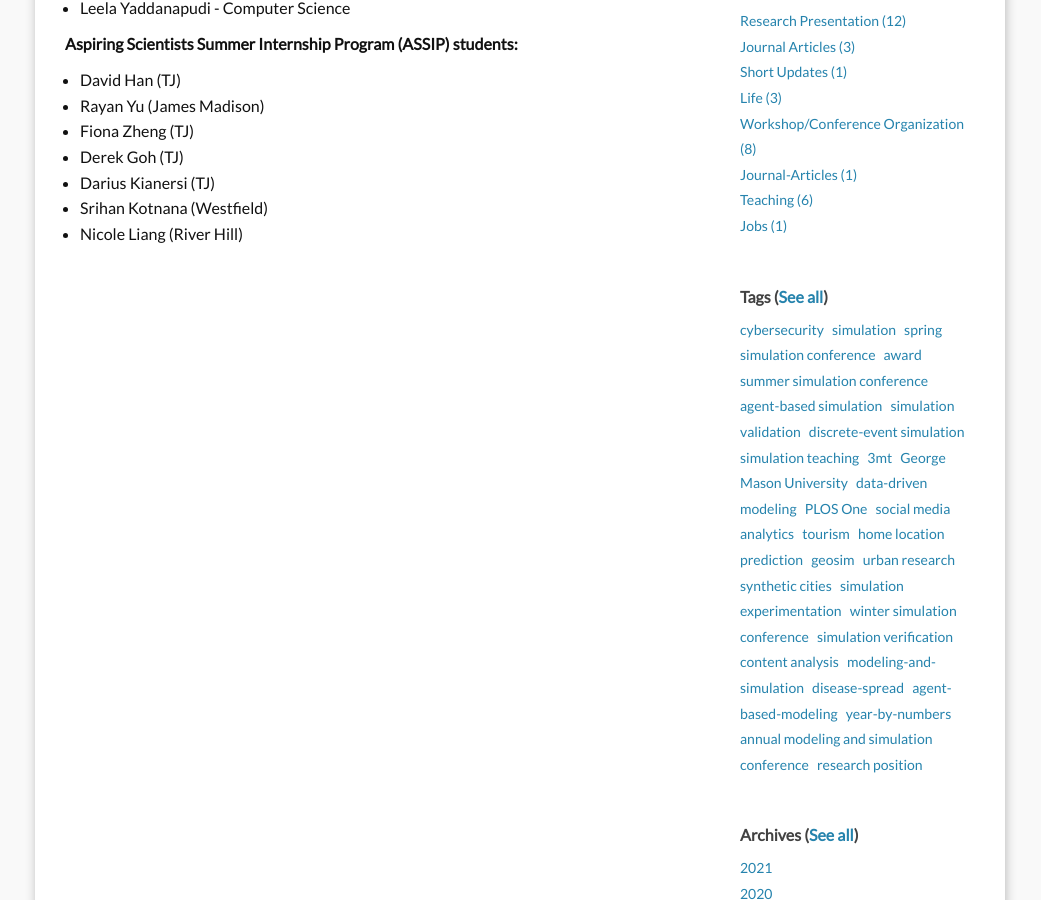
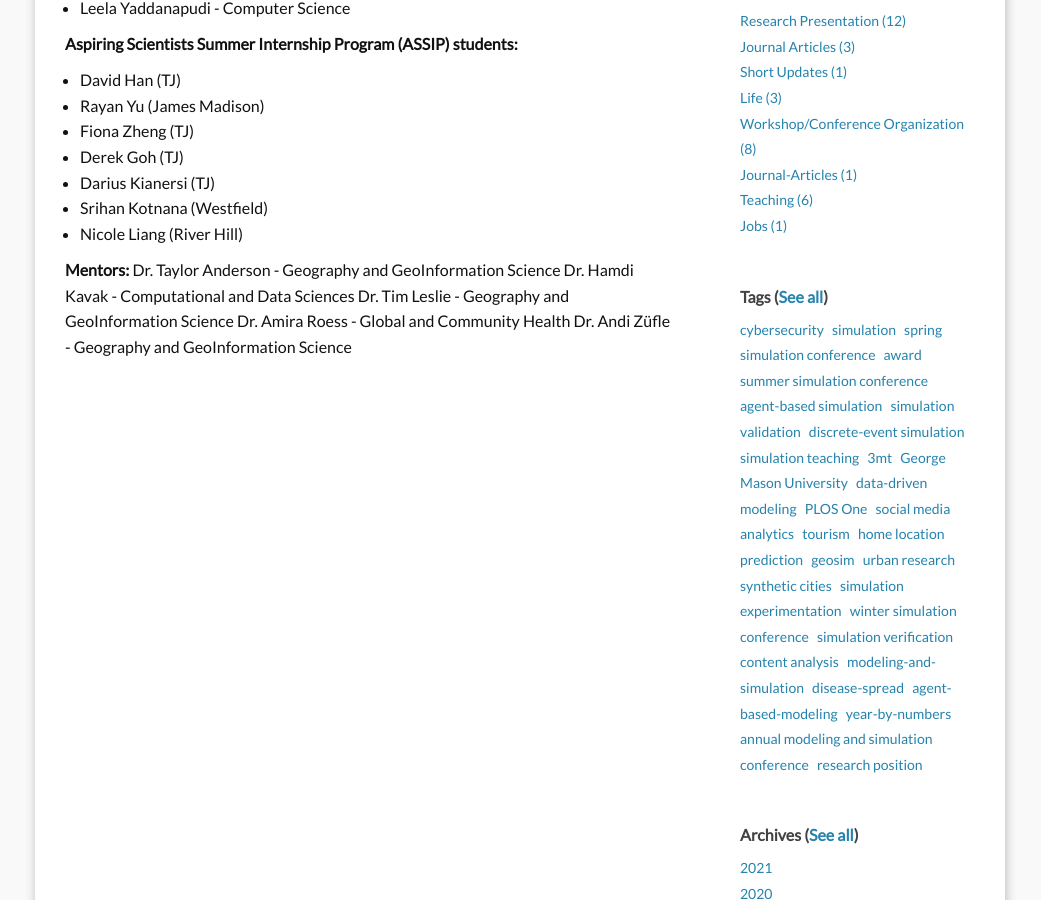
Before and after one commit to hamdikavak/hamdikavak.github.io, a Jekyll site: the page built from c1_stip-assip-2021.md, in a window 1280 px wide and 900 px high, scrolled down 990 px. Shown: the whole window, without its empty margins (120-1161 px from the left). Built offline with Jekyll 4.4.1, drawn with Linux system fonts in a browser that asks for light colours; nearby versions of some CDN libraries.

Commit message:
STIP/ASSIP 2021 added

```diff
--- a/c1_stip-assip-2021.md
+++ b/c1_stip-assip-2021.md
@@ -45,3 +45,12 @@ During the summer of 2021, we will be examining different aspects of the spread
 - Darius Kianersi (TJ)
 - Srihan Kotnana (Westfield)
 - Nicole Liang (River Hill)
+
+
+
+**Mentors:**
+Dr. Taylor Anderson - Geography and GeoInformation Science
+Dr. Hamdi Kavak - Computational and Data Sciences
+Dr. Tim Leslie - Geography and GeoInformation Science
+Dr. Amira Roess - Global and Community Health
+Dr. Andi Züfle - Geography and GeoInformation Science
```
Also changed, not shown: other parts of c1_stip-assip-2021.md (+1 -1 lines).
